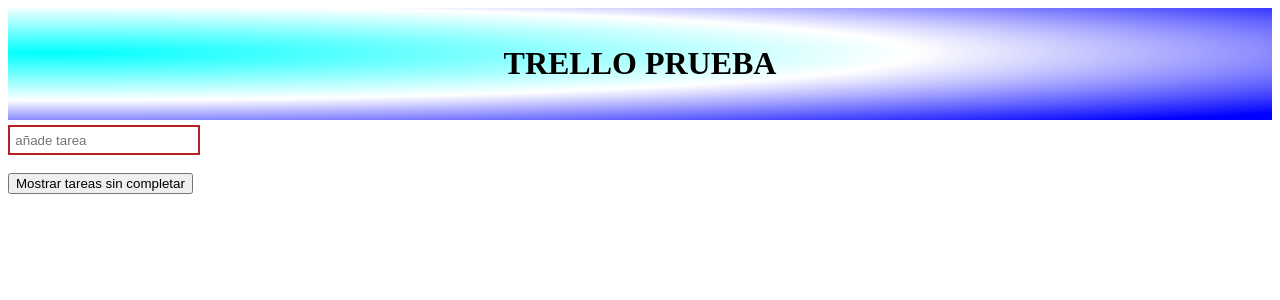
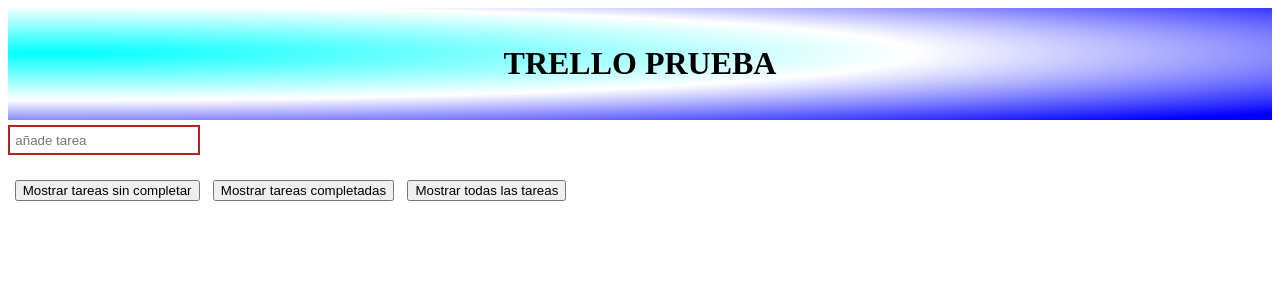
Before and after one commit to evaristj/Trello-Angular, an Angular app: page / in a window 1280 px wide. Shown: the top 300 px of the page. Built offline with nearby package versions, Linux system fonts and the light colour scheme.

Commit message:
filtrar tareas hechas, sin hacer, y todas

```diff
--- a/src/app/app.component.html
+++ b/src/app/app.component.html
@@ -5,7 +5,7 @@
   <crear-tarea (insertarTarea)="nuevaTarea($event)"></crear-tarea>
   <br>
   <div class="nuevoListado">
-    <no-completadas (taskIncomplete)="tasksIncomplete()"></no-completadas>
+    <no-completadas (taskIncomplete)="tasksIncomplete()" (taskComplete)="tasksComplete()" (allTasks)="allTask()"></no-completadas>
   </div>
   <div class="lista-tareas">
     <listado-tareas [arrData]="tasks"></listado-tareas>
--- a/src/app/app.component.ts
+++ b/src/app/app.component.ts
@@ -19,4 +19,10 @@
   tasksIncomplete() {
     this.tasks = this.tareas.filter(tarea => tarea.completada === false);
   }
+  tasksComplete() {
+    this.tasks = this.tareas.filter(tarea => tarea.completada === true);
+  }
+  allTask() {
+    this.tasks = this.tareas.filter(tarea => this.tareas);
+  }
 }
--- a/src/app/no-completadas/no-completadas.component.css
+++ b/src/app/no-completadas/no-completadas.component.css
@@ -0,0 +1,3 @@
+button {
+    margin: 0.5em;
+}
--- a/src/app/no-completadas/no-completadas.component.html
+++ b/src/app/no-completadas/no-completadas.component.html
@@ -1 +1,5 @@
-<button type="submit" (click)="tareasSinHacer()">Mostrar tareas sin completar</button>
+<div class="container">
+  <button type="submit" (click)="tareasSinHacer()">Mostrar tareas sin completar</button>
+  <button type="submit" (click)="tareasHechas()">Mostrar tareas completadas</button>
+  <button type="submit" (click)="todasTareas()">Mostrar todas las tareas</button>
+</div>
--- a/src/app/no-completadas/no-completadas.component.ts
+++ b/src/app/no-completadas/no-completadas.component.ts
@@ -10,13 +10,20 @@
 export class NoCompletadasComponent implements OnInit {
   @Input() arrData: Array<object>;
   @Output() taskIncomplete = new EventEmitter();
+  @Output() taskComplete = new EventEmitter();
+  @Output() allTasks = new EventEmitter();
   tareasSinHacer(id) {
     this.taskIncomplete.emit(id);
+  }
+  tareasHechas(id) {
+    this.taskComplete.emit(id);
+  }
+  todasTareas() {
+    this.allTasks.emit();
   }
   constructor() { }
 
   ngOnInit() {
-    console.log(this.arrData);
   }
 
 }
```
